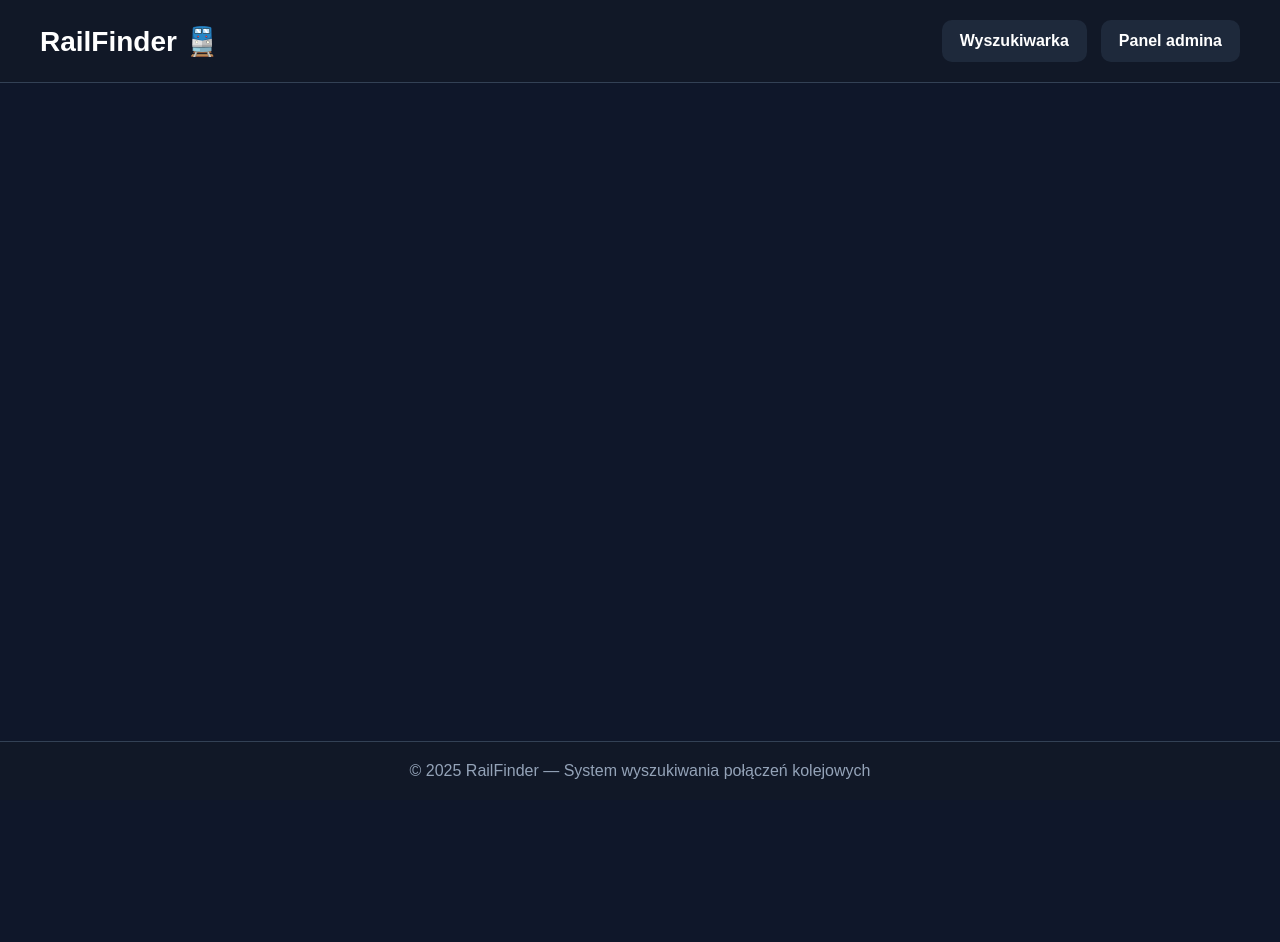
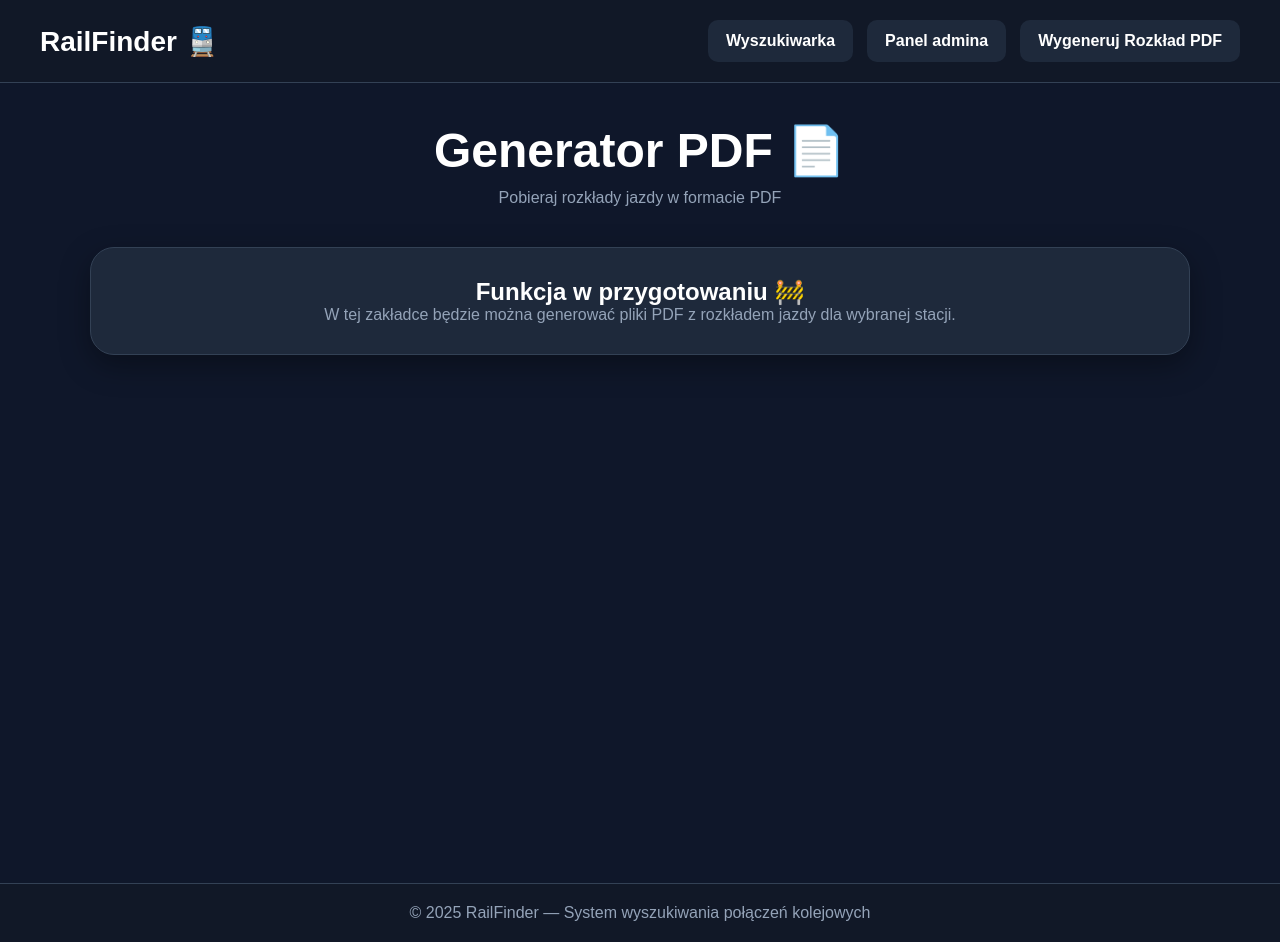
Before and after one commit to KubaGawronski/praktyki, a React (Vite) app in the folder frontend/: page /pdf in a window 1280 px wide. Before the commit the page ends 800 px from the top, so only its background shows below. Built offline with nearby package versions, Linux system fonts and the light colour scheme; the HTML template or start-up script is replaced by a standard one.

Commit message:
Add PdfPage.tsx and link to it

```diff
--- a/frontend/src/App.tsx
+++ b/frontend/src/App.tsx
@@ -3,6 +3,7 @@ import { useEffect, useState } from "react";
 
 import SearchPage from "./pages/SearchPage";
 import AdminPage from "./pages/AdminPage";
+import PdfPage from "./pages/PdfPage";
 
 function App() {
     const [isMobile, setIsMobile] = useState(window.innerWidth <= 768);
@@ -82,6 +83,16 @@ function App() {
                         >
                             Panel admina
                         </Link>
+                        <Link
+                            to="/pdf"
+                            style={{
+                                ...linkStyle,
+                                width: isMobile ? "100%" : "auto",
+                                textAlign: "center"
+                            }}
+                        >
+                            Wygeneruj Rozkład PDF
+                        </Link>
                     </div>
                 </nav>
 
@@ -89,6 +100,7 @@ function App() {
                     <Routes>
                         <Route path="/" element={<SearchPage />} />
                         <Route path="/admin" element={<AdminPage />} />
+                        <Route path="/pdf" element={<PdfPage />} />
                     </Routes>
                 </div>
 
--- /dev/null
+++ b/frontend/src/pages/PdfPage.tsx
@@ -0,0 +1,74 @@
+import { useEffect, useState } from "react";
+
+import {
+    pageContainerStyle,
+    contentWrapperStyle,
+    cardStyle
+} from "../styles/commonStyles";
+
+function PdfPage() {
+    const [isMobile, setIsMobile] = useState(window.innerWidth <= 768);
+
+    useEffect(() => {
+        const handleResize = () => {
+            setIsMobile(window.innerWidth <= 768);
+        };
+
+        window.addEventListener("resize", handleResize);
+
+        return () => {
+            window.removeEventListener("resize", handleResize);
+        };
+    }, []);
+
+    return (
+        <div
+            style={{
+                ...pageContainerStyle,
+                padding: isMobile ? "20px" : "40px"
+            }}
+        >
+            <div style={contentWrapperStyle}>
+                <div style={{ marginBottom: "40px" }}>
+                    <h1
+                        style={{
+                            textAlign: "center",
+                            fontSize: isMobile ? "34px" : "48px",
+                            marginBottom: "10px"
+                        }}
+                    >
+                        Generator PDF 📄
+                    </h1>
+
+                    <p
+                        style={{
+                            textAlign: "center",
+                            color: "#94a3b8"
+                        }}
+                    >
+                        Pobieraj rozkłady jazdy w formacie PDF
+                    </p>
+                </div>
+
+                <div
+                    style={{
+                        ...cardStyle,
+                        padding: "30px",
+                        textAlign: "center"
+                    }}
+                >
+                    <h2>
+                        Funkcja w przygotowaniu 🚧
+                    </h2>
+
+                    <p style={{ color: "#94a3b8" }}>
+                        W tej zakładce będzie można generować
+                        pliki PDF z rozkładem jazdy dla wybranej stacji.
+                    </p>
+                </div>
+            </div>
+        </div>
+    );
+}
+
+export default PdfPage;
```
